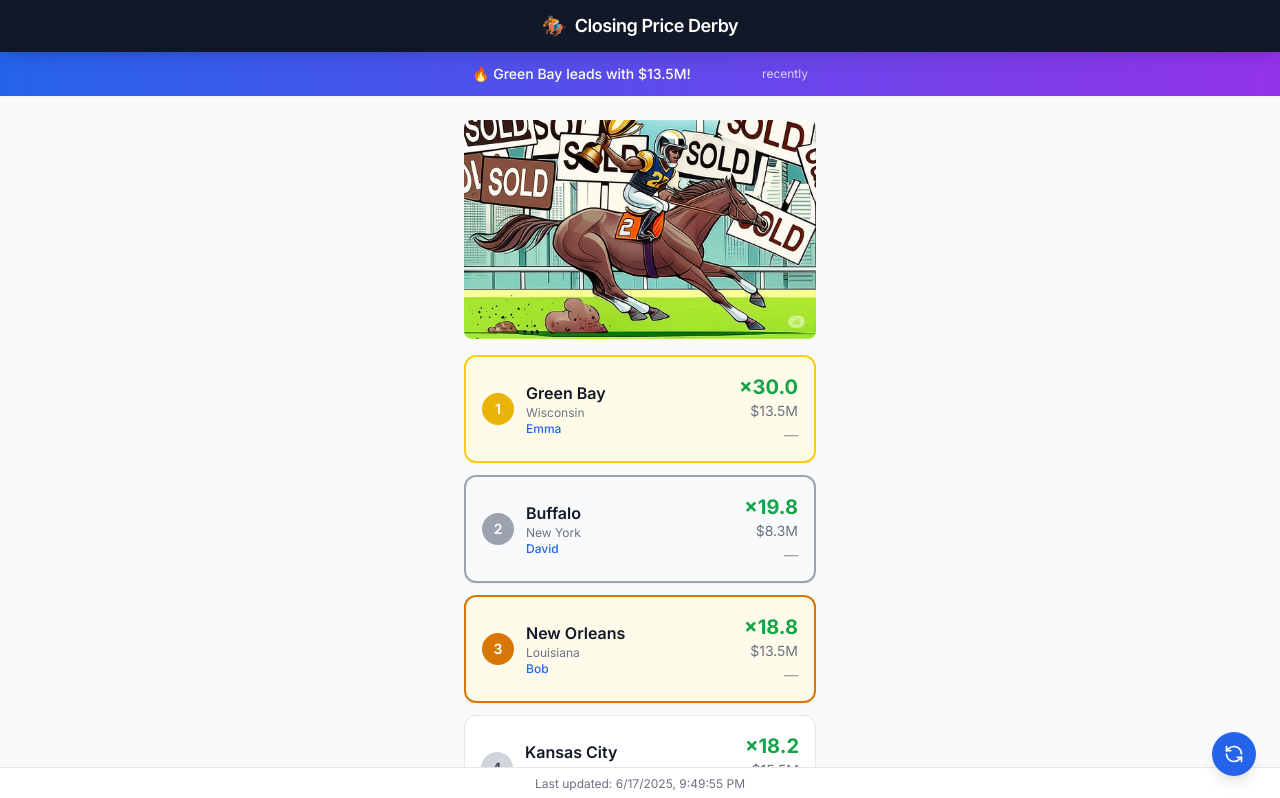
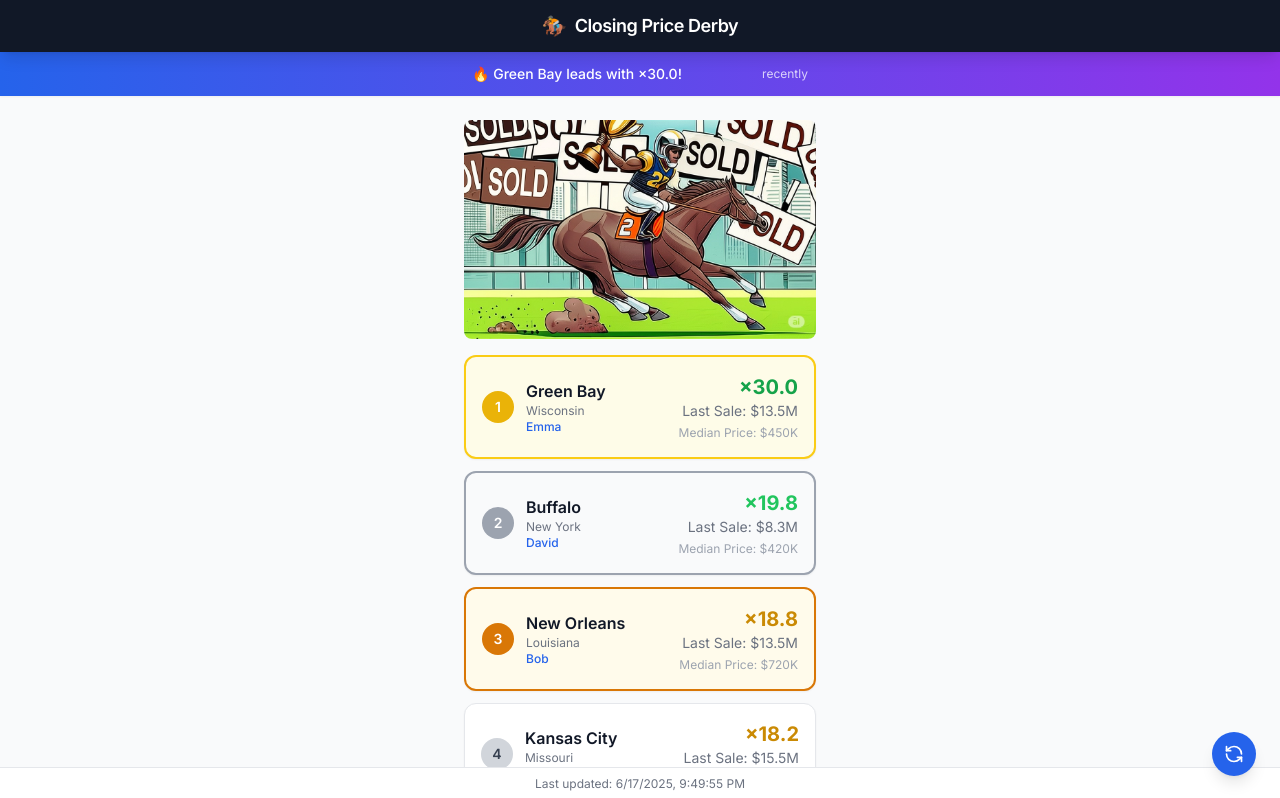
Before and after one commit to splemoine8/closing-price-derby, a React (Vite) app: page / in a window 1280 px wide. Shown: the top 798 px of the page. Built offline with nearby package versions, Linux system fonts and the light colour scheme.

Commit message:
feat: complete phase 3 ui polish with tooltips, color coding, and multiplier displays

```diff
--- a/src/components/PriceDisplay.tsx
+++ b/src/components/PriceDisplay.tsx
@@ -1,5 +1,6 @@
 
 import React from 'react';
+import { Tooltip, TooltipContent, TooltipProvider, TooltipTrigger } from '@/components/ui/tooltip';
 
 interface PriceDisplayProps {
   price: number;
@@ -8,9 +9,11 @@ interface PriceDisplayProps {
   baseline?: number;
   scorePct?: number;
   multiplier?: string;
+  maxScorePct?: number;  // NEW: For relative color coding
+  minScorePct?: number;  // NEW: For relative color coding
 }
 
-const PriceDisplay = ({ price, maxPrice, minPrice, baseline, scorePct, multiplier }: PriceDisplayProps) => {
+const PriceDisplay = ({ price, maxPrice, minPrice, baseline, scorePct, multiplier, maxScorePct, minScorePct }: PriceDisplayProps) => {
   const formatPrice = (price: number) => {
     if (price >= 1000000) {
       return `$${(price / 1000000).toFixed(1)}M`;
@@ -19,6 +22,34 @@ const PriceDisplay = ({ price, maxPrice, minPrice, baseline, scorePct, multiplie
     } else {
       return `$${price.toLocaleString()}`;
     }
+  };
+
+  // Enhanced color coding based on relative performance using green gradient
+  const getScoreColor = (scorePct?: number) => {
+    if (!scorePct) return 'text-gray-600';
+
+    // Calculate average from min/max (approximation)
+    if (maxScorePct !== undefined && minScorePct !== undefined && maxScorePct > minScorePct) {
+      const average = (maxScorePct + minScorePct) / 2;
+      const range = maxScorePct - minScorePct;
+
+      // Calculate how far above/below average this score is
+      const deviationFromAvg = scorePct - average;
+      const normalizedDeviation = deviationFromAvg / (range / 2); // -1 to +1 scale
+
+      if (normalizedDeviation >= 0.6) return 'text-green-600';      // Well above average
+      if (normalizedDeviation >= 0.2) return 'text-green-500';    // Above average
+      if (normalizedDeviation >= -0.2) return 'text-yellow-600';  // Near average
+      if (normalizedDeviation >= -0.6) return 'text-orange-500';  // Below average
+      return 'text-red-500';                                      // Well below average
+    }
+
+    // Fallback to absolute thresholds with green-to-red heatmap if no relative data
+    if (scorePct >= 200) return 'text-green-600';    // Exceptional ×3.0+
+    if (scorePct >= 100) return 'text-green-500';    // Great ×2.0+
+    if (scorePct >= 50) return 'text-yellow-600';    // Good ×1.5+
+    if (scorePct >= 0) return 'text-orange-500';     // Break-even ×1.0+
+    return 'text-red-500';                           // Below baseline
   };
 
   const getPriceColor = (price: number, maxPrice: number, minPrice: number) => {
@@ -32,17 +63,43 @@ const PriceDisplay = ({ price, maxPrice, minPrice, baseline, scorePct, multiplie
     return 'text-red-500';
   };
 
-  // Show multiplier if available (Phase 0 testing), fallback to price
+  // Generate tooltip content for score explanation
+  const getTooltipContent = () => {
+    if (!baseline || !scorePct) return null;
+
+    return (
+      <div className="text-sm">
+        <div className="font-semibold mb-1">Score Breakdown</div>
+        <div>Sale Price: {formatPrice(price)}</div>
+        <div>Market Baseline: {formatPrice(baseline)}</div>
+        <div>Performance: +{scorePct.toFixed(1)}%</div>
+        <div className="mt-1 text-xs text-gray-300">
+          Score = (Price - Baseline) ÷ Baseline × 100
+        </div>
+      </div>
+    );
+  };
+
+  // Show enhanced multiplier display with tooltip
   if (multiplier && baseline) {
     return (
-      <div className="text-right">
-        <div className="text-xl font-bold text-green-600">
-          {multiplier}
-        </div>
-        <div className="text-sm text-gray-500">
-          {formatPrice(price)}
-        </div>
-      </div>
+      <TooltipProvider>
+        <Tooltip>
+          <TooltipTrigger asChild>
+            <div className="text-right cursor-help">
+              <div className={`text-xl font-bold ${getScoreColor(scorePct)}`}>
+                {multiplier}
+              </div>
+              <div className="text-sm text-gray-500">
+                Last Sale: {formatPrice(price)}
+              </div>
+            </div>
+          </TooltipTrigger>
+          <TooltipContent>
+            {getTooltipContent()}
+          </TooltipContent>
+        </Tooltip>
+      </TooltipProvider>
     );
   }
 
--- a/src/components/ZipCodeCard.tsx
+++ b/src/components/ZipCodeCard.tsx
@@ -35,10 +35,12 @@ interface ZipCodeCardProps {
   data: ZipCodeData;
   maxPrice: number;
   minPrice: number;
+  maxScorePct?: number;  // NEW: For relative color coding
+  minScorePct?: number;  // NEW: For relative color coding
   onClick: () => void;
 }
 
-const ZipCodeCard = ({ data, maxPrice, minPrice, onClick }: ZipCodeCardProps) => {
+const ZipCodeCard = ({ data, maxPrice, minPrice, maxScorePct, minScorePct, onClick }: ZipCodeCardProps) => {
   const [animate, setAnimate] = useState(false);
 
   const handleClick = () => {
@@ -89,8 +91,16 @@ const ZipCodeCard = ({ data, maxPrice, minPrice, onClick }: ZipCodeCardProps) =>
             baseline={data.baseline}
             scorePct={data.scorePct}
             multiplier={data.multiplier}
+            maxScorePct={maxScorePct}
+            minScorePct={minScorePct}
           />
-          <PriceDelta delta={data.priceDelta} animate={animate} lastSoldDate={data.lastSoldDate} />
+          {data.baseline ? (
+            <div className="text-xs text-gray-400 text-right">
+              Median Price: ${(data.baseline / 1000).toFixed(0)}K
+            </div>
+          ) : (
+            <PriceDelta delta={data.priceDelta} animate={animate} lastSoldDate={data.lastSoldDate} />
+          )}
         </div>
       </div>
     </div>
--- a/src/pages/Index.tsx
+++ b/src/pages/Index.tsx
@@ -148,6 +148,11 @@ const Index = () => {
   const maxPrice = displayData.length > 0 ? Math.max(...displayData.map(zip => zip.topPrice)) : 0;
   const minPrice = displayData.length > 0 ? Math.min(...displayData.filter(zip => zip.topPrice > 0).map(zip => zip.topPrice)) : 0;
 
+  // Calculate score range for relative color coding
+  const validScores = displayData.filter(zip => zip.scorePct !== undefined).map(zip => zip.scorePct!);
+  const maxScorePct = validScores.length > 0 ? Math.max(...validScores) : undefined;
+  const minScorePct = validScores.length > 0 ? Math.min(...validScores) : undefined;
+
   // Calculate last update time
   const lastUpdate = useMemo(() => {
     if (!rawData || rawData.length === 0) return 'Never';
@@ -234,19 +239,39 @@ const Index = () => {
     const events = [];
     const leader = displayData[0];
 
-    // Current leader event
+    // Current leader event with multiplier
+    if (leader.multiplier && leader.baseline) {
+      events.push({
+        text: `🔥 ${leader.city} leads with ${leader.multiplier}!`,
+        timestamp: getRelativeTime(leader.lastSoldDate)
+      });
+    } else {
+      // Fallback to price if no percentage scoring
       events.push({
         text: `🔥 ${leader.city} leads with ${formatPrice(leader.topPrice)}!`,
         timestamp: getRelativeTime(leader.lastSoldDate)
       });
+    }
 
-    // Recent big sales
+    // Recent big performance events
     if (displayData.length > 1) {
       const second = displayData[1];
+      if (second.multiplier && second.scorePct && second.scorePct >= 200) {
+        events.push({
+          text: `🚀 ${second.city} hits ${second.multiplier} performance!`,
+          timestamp: getRelativeTime(second.lastSoldDate)
+        });
+      } else if (second.multiplier) {
+        events.push({
+          text: `📈 ${second.city} scores ${second.multiplier}`,
+          timestamp: getRelativeTime(second.lastSoldDate)
+        });
+      } else {
         events.push({
           text: `💰 New ${second.city} sale for ${formatPrice(second.topPrice)}`,
           timestamp: getRelativeTime(second.lastSoldDate)
         });
+      }
     }
 
     // Add actual rank change events
@@ -257,10 +282,17 @@ const Index = () => {
     // Fallback: if no rank changes, show current #3
     if (rankChangeEvents.length === 0 && displayData.length > 2) {
       const third = displayData[2];
+      if (third.multiplier) {
+        events.push({
+          text: `🏆 ${third.city} holds #${third.rank} with ${third.multiplier}`,
+          timestamp: getRelativeTime(third.lastSoldDate)
+        });
+      } else {
         events.push({
           text: `🏆 ${third.city} holds #${third.rank} position`,
           timestamp: getRelativeTime(third.lastSoldDate)
         });
+      }
     }
 
     return events;
@@ -332,6 +364,8 @@ const Index = () => {
               data={zipDataItem}
               maxPrice={maxPrice}
               minPrice={minPrice}
+              maxScorePct={maxScorePct}
+              minScorePct={minScorePct}
               onClick={() => handleZipClick(zipDataItem)}
             />
           </React.Fragment>
@@ -352,6 +386,9 @@ const Index = () => {
           state={selectedZip.state}
           topSales={getZipSalesData(selectedZip.zipCode)}
           priceHistory={getPriceHistory(selectedZip.zipCode)}
+          baseline={selectedZip.baseline}
+          scorePct={selectedZip.scorePct}
+          multiplier={selectedZip.multiplier}
         />
       )}
 
```
Also changed, not shown: specs/phase-3-next-steps.md (added, +21 -0 lines), src/components/ZipDetailModal.tsx (+87 -4 lines). Lines whose indentation alone changed are shown as unchanged.
